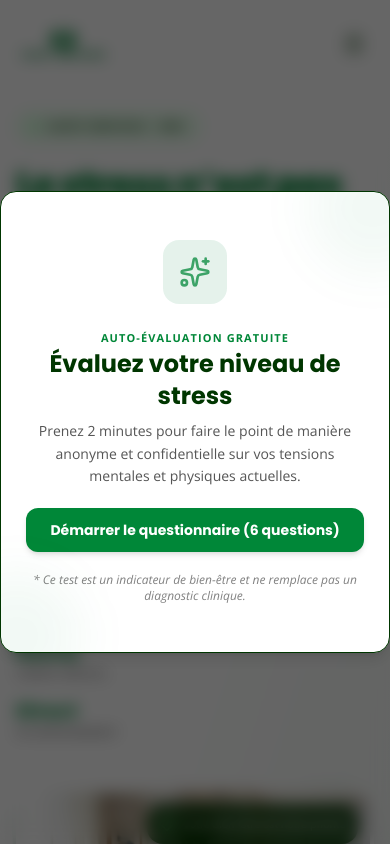
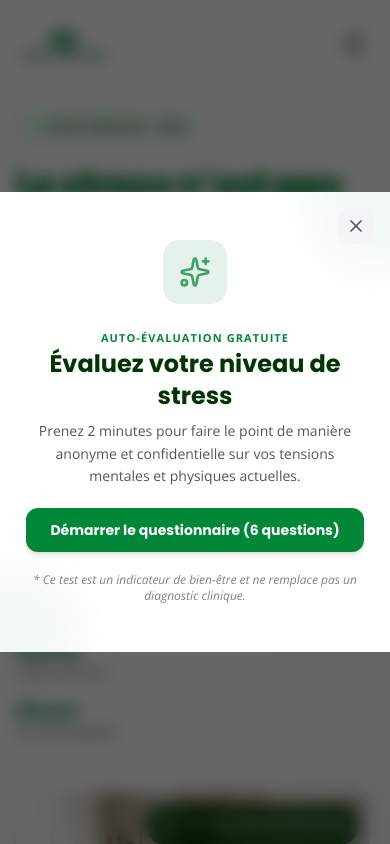
Before and after one commit to Ger-Cub/capsy-services, a React (Vite) app: page / in a window 390 px wide. Both pictures are taken after a click on the button "Tester mon niveau de stress". Shown: the top 844 px of the page. Built offline with nearby package versions, Linux system fonts and the light colour scheme.

Commit message:
feat(ui): plein écran mobile/tablette pour la modale stress test + chatbot, ajout bouton fermeture stress test

```diff
--- a/src/App.tsx
+++ b/src/App.tsx
@@ -359,7 +359,7 @@ export default function App() {
               onClick={(e) => e.stopPropagation()}
             >
               <Suspense fallback={<div className="p-6">Chargement...</div>}>
-                <StressTest onOpenBooking={handleOpenStressBooking} />
+                <StressTest onOpenBooking={handleOpenStressBooking} onClose={() => setStressOpen(false)} />
               </Suspense>
             </motion.div>
           </motion.div>
--- a/src/components/Chatbot.tsx
+++ b/src/components/Chatbot.tsx
@@ -636,7 +636,7 @@ export default function Chatbot({ onOpenBooking, isFullScreen = false, hideFloat
 
       {isOpen && (
         <div
-          className="pointer-events-auto flex flex-col w-[calc(100vw-2rem)] sm:w-100 h-[75vh] sm:h-137.5 max-h-[85vh] rounded-2xl bg-white border border-gray-150 shadow-2xl overflow-hidden transition-all duration-300 fixed bottom-20 right-4 sm:relative sm:bottom-0 sm:right-0"
+          className="pointer-events-auto flex flex-col fixed inset-0 sm:inset-auto sm:bottom-20 sm:right-6 w-full h-full sm:w-100 sm:h-[75vh] sm:max-h-[85vh] sm:rounded-2xl bg-white border-0 sm:border border-gray-150 shadow-2xl overflow-hidden z-50 transition-all duration-300"
           id="chatbot-window"
         >
           <div className="bg-brand-dark px-5 py-4 flex items-center justify-between border-b border-white/10">
--- a/src/components/StressTest.tsx
+++ b/src/components/StressTest.tsx
@@ -5,9 +5,10 @@ import LucideIcon from './LucideIcon';
 
 interface StressTestProps {
   onOpenBooking: (serviceId: string) => void;
+  onClose?: () => void;
 }
 
-export default function StressTest({ onOpenBooking }: StressTestProps) {
+export default function StressTest({ onOpenBooking, onClose }: StressTestProps) {
   const [currentIdx, setCurrentIdx] = useState(-1); // -1 is the "Start" state
   const [scores, setScores] = useState<number[]>([]);
   const [showResult, setShowResult] = useState(false);
@@ -76,10 +77,20 @@ export default function StressTest({ onOpenBooking }: StressTestProps) {
   const result = showResult ? getInterpretation() : null;
 
   return (
-    <div className="bg-white rounded-2xl border border-gray-150 shadow-lg p-6 sm:p-8 max-w-2xl mx-auto overflow-hidden relative" id="stress-test-section">
+    <div className="bg-white rounded-none lg:rounded-2xl border-0 lg:border border-gray-150 shadow-none lg:shadow-lg p-6 sm:p-8 max-w-none lg:max-w-2xl mx-auto overflow-hidden relative min-h-0 flex flex-col" id="stress-test-section">
+      {/* Bouton de fermeture (toujours visible, utile notamment sur mobile) */}
+      {onClose && (
+        <button
+          onClick={onClose}
+          className="absolute top-4 right-4 z-20 p-2 rounded-xl bg-gray-100 hover:bg-gray-200 text-brand-gray-text hover:text-brand-dark transition-colors"
+          aria-label="Fermer"
+        >
+          <LucideIcon name="X" className="h-5 w-5" />
+        </button>
+      )}
       {/* Decorative background vectors */}
-      <div className="absolute -top-12 -right-12 h-32 w-32 bg-brand-green/5 rounded-full blur-xl" />
-      <div className="absolute -bottom-12 -left-12 h-32 w-32 bg-brand-wellbeing/5 rounded-full blur-xl" />
+      <div className="absolute -top-12 -right-12 h-32 w-32 bg-brand-green/5 rounded-full blur-xl pointer-events-none" />
+      <div className="absolute -bottom-12 -left-12 h-32 w-32 bg-brand-wellbeing/5 rounded-full blur-xl pointer-events-none" />
 
       <AnimatePresence mode="wait">
         {currentIdx === -1 && (
```
